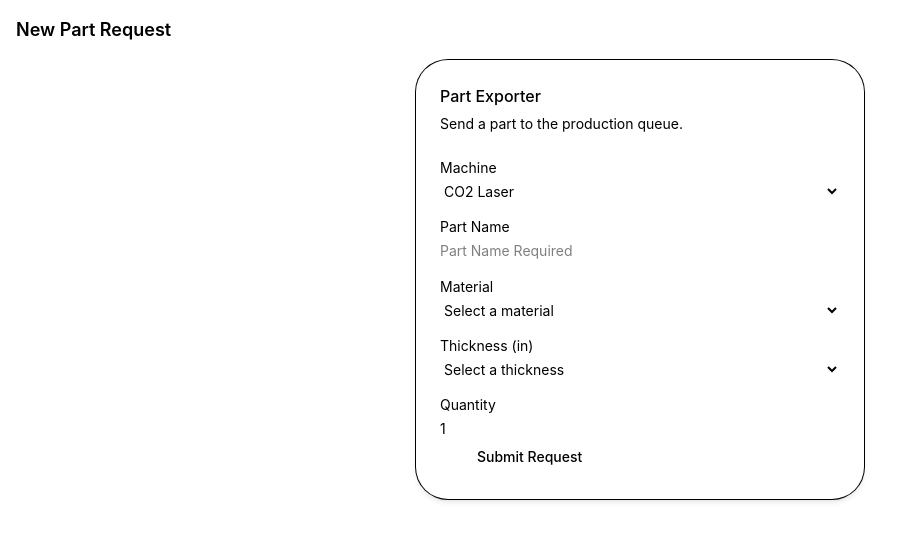
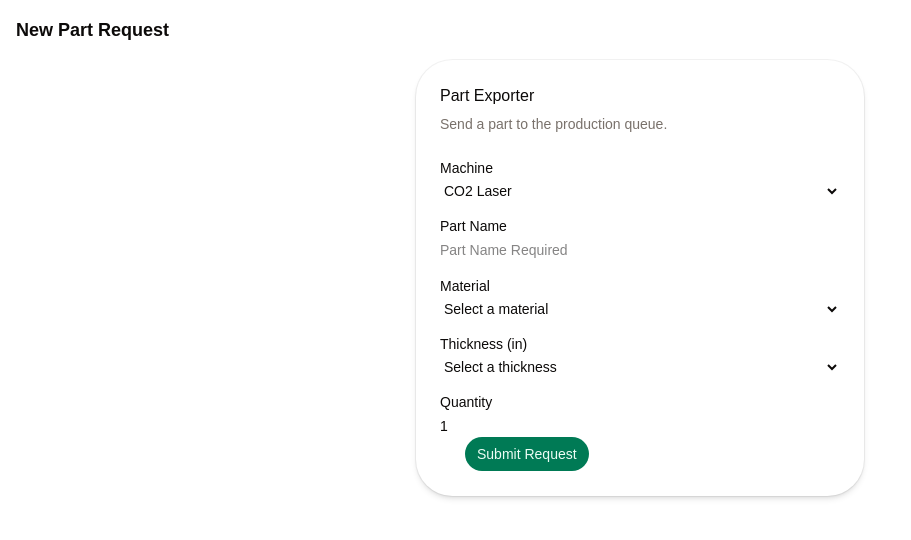
Before and after one commit to jsneer23/frc-pdm, a React (Vite) app in the folder apps/ui/: page /onshape in a window 1280 px wide. Shown: the top 540 px of the page, without its empty margins (0-911 px from the left). Built offline with nearby package versions, Linux system fonts and the light colour scheme.

Commit message:
install preset shadcn styling

```diff
--- a/apps/ui/src/components/ui/card.tsx
+++ b/apps/ui/src/components/ui/card.tsx
@@ -36,7 +36,7 @@ function CardTitle({ className, ...props }: React.ComponentProps<"div">) {
   return (
     <div
       data-slot="card-title"
-      className={cn("text-base font-medium", className)}
+      className={cn("font-heading text-base font-medium", className)}
       {...props}
     />
   )
--- a/apps/ui/src/components/ui/select.tsx
+++ b/apps/ui/src/components/ui/select.tsx
@@ -82,7 +82,7 @@ function SelectContent({
         <SelectPrimitive.Popup
           data-slot="select-content"
           data-align-trigger={alignItemWithTrigger}
-          className={cn("relative isolate z-50 max-h-(--available-height) w-(--anchor-width) min-w-36 origin-(--transform-origin) overflow-x-hidden overflow-y-auto rounded-3xl bg-popover text-popover-foreground shadow-lg ring-1 ring-foreground/5 duration-100 data-[align-trigger=true]:animate-none data-[side=bottom]:slide-in-from-top-2 data-[side=inline-end]:slide-in-from-left-2 data-[side=inline-start]:slide-in-from-right-2 data-[side=left]:slide-in-from-right-2 data-[side=right]:slide-in-from-left-2 data-[side=top]:slide-in-from-bottom-2 dark:ring-foreground/10 data-open:animate-in data-open:fade-in-0 data-open:zoom-in-95 data-closed:animate-out data-closed:fade-out-0 data-closed:zoom-out-95", className )}
+          className={cn("isolate z-50 max-h-(--available-height) w-(--anchor-width) min-w-36 origin-(--transform-origin) overflow-x-hidden overflow-y-auto rounded-3xl text-popover-foreground shadow-lg ring-1 ring-foreground/5 duration-100 data-[align-trigger=true]:animate-none data-[side=bottom]:slide-in-from-top-2 data-[side=inline-end]:slide-in-from-left-2 data-[side=inline-start]:slide-in-from-right-2 data-[side=left]:slide-in-from-right-2 data-[side=right]:slide-in-from-left-2 data-[side=top]:slide-in-from-bottom-2 dark:ring-foreground/10 data-open:animate-in data-open:fade-in-0 data-open:zoom-in-95 data-closed:animate-out data-closed:fade-out-0 data-closed:zoom-out-95 animate-none! relative bg-popover/70 before:pointer-events-none before:absolute before:inset-0 before:-z-1 before:rounded-[inherit] before:backdrop-blur-2xl before:backdrop-saturate-150 **:data-[slot$=-item]:focus:bg-foreground/10 **:data-[slot$=-item]:data-highlighted:bg-foreground/10 **:data-[slot$=-separator]:bg-foreground/5 **:data-[slot$=-trigger]:focus:bg-foreground/10 **:data-[slot$=-trigger]:aria-expanded:bg-foreground/10! **:data-[variant=destructive]:focus:bg-foreground/10! **:data-[variant=destructive]:text-accent-foreground! **:data-[variant=destructive]:**:text-accent-foreground!", className )}
           {...props}
         >
           <SelectScrollUpButton />
--- a/apps/ui/src/styles.css
+++ b/apps/ui/src/styles.css
@@ -1,5 +1,10 @@
 
 @import "tailwindcss";
+@import "tw-animate-css";
+@import "shadcn/tailwind.css";
+@import "@fontsource-variable/inter";
+
+@custom-variant dark (&:is(.dark *));
 
 * {
   box-sizing: border-box;
@@ -14,3 +19,127 @@ body,
 body {
   margin: 0;
 }
+
+@theme inline {
+  --font-heading: var(--font-sans);
+  --font-sans: 'Inter Variable', sans-serif;
+  --color-sidebar-ring: var(--sidebar-ring);
+  --color-sidebar-border: var(--sidebar-border);
+  --color-sidebar-accent-foreground: var(--sidebar-accent-foreground);
+  --color-sidebar-accent: var(--sidebar-accent);
+  --color-sidebar-primary-foreground: var(--sidebar-primary-foreground);
+  --color-sidebar-primary: var(--sidebar-primary);
+  --color-sidebar-foreground: var(--sidebar-foreground);
+  --color-sidebar: var(--sidebar);
+  --color-chart-5: var(--chart-5);
+  --color-chart-4: var(--chart-4);
+  --color-chart-3: var(--chart-3);
+  --color-chart-2: var(--chart-2);
+  --color-chart-1: var(--chart-1);
+  --color-ring: var(--ring);
+  --color-input: var(--input);
+  --color-border: var(--border);
+  --color-destructive: var(--destructive);
+  --color-accent-foreground: var(--accent-foreground);
+  --color-accent: var(--accent);
+  --color-muted-foreground: var(--muted-foreground);
+  --color-muted: var(--muted);
+  --color-secondary-foreground: var(--secondary-foreground);
+  --color-secondary: var(--secondary);
+  --color-primary-foreground: var(--primary-foreground);
+  --color-primary: var(--primary);
+  --color-popover-foreground: var(--popover-foreground);
+  --color-popover: var(--popover);
+  --color-card-foreground: var(--card-foreground);
+  --color-card: var(--card);
+  --color-foreground: var(--foreground);
+  --color-background: var(--background);
+  --radius-sm: calc(var(--radius) * 0.6);
+  --radius-md: calc(var(--radius) * 0.8);
+  --radius-lg: var(--radius);
+  --radius-xl: calc(var(--radius) * 1.4);
+  --radius-2xl: calc(var(--radius) * 1.8);
+  --radius-3xl: calc(var(--radius) * 2.2);
+  --radius-4xl: calc(var(--radius) * 2.6);
+}
+
+:root {
+  --background: oklch(1 0 0);
+  --foreground: oklch(0.147 0.004 49.25);
+  --card: oklch(1 0 0);
+  --card-foreground: oklch(0.147 0.004 49.25);
+  --popover: oklch(1 0 0);
+  --popover-foreground: oklch(0.147 0.004 49.25);
+  --primary: oklch(0.508 0.118 165.612);
+  --primary-foreground: oklch(0.979 0.021 166.113);
+  --secondary: oklch(0.967 0.001 286.375);
+  --secondary-foreground: oklch(0.21 0.006 285.885);
+  --muted: oklch(0.97 0.001 106.424);
+  --muted-foreground: oklch(0.553 0.013 58.071);
+  --accent: oklch(0.97 0.001 106.424);
+  --accent-foreground: oklch(0.216 0.006 56.043);
+  --destructive: oklch(0.577 0.245 27.325);
+  --border: oklch(0.923 0.003 48.717);
+  --input: oklch(0.923 0.003 48.717);
+  --ring: oklch(0.709 0.01 56.259);
+  --chart-1: oklch(0.869 0.005 56.366);
+  --chart-2: oklch(0.553 0.013 58.071);
+  --chart-3: oklch(0.444 0.011 73.639);
+  --chart-4: oklch(0.374 0.01 67.558);
+  --chart-5: oklch(0.268 0.007 34.298);
+  --radius: 0.875rem;
+  --sidebar: oklch(0.985 0.001 106.423);
+  --sidebar-foreground: oklch(0.147 0.004 49.25);
+  --sidebar-primary: oklch(0.596 0.145 163.225);
+  --sidebar-primary-foreground: oklch(0.979 0.021 166.113);
+  --sidebar-accent: oklch(0.97 0.001 106.424);
+  --sidebar-accent-foreground: oklch(0.216 0.006 56.043);
+  --sidebar-border: oklch(0.923 0.003 48.717);
+  --sidebar-ring: oklch(0.709 0.01 56.259);
+}
+
+.dark {
+  --background: oklch(0.147 0.004 49.25);
+  --foreground: oklch(0.985 0.001 106.423);
+  --card: oklch(0.216 0.006 56.043);
+  --card-foreground: oklch(0.985 0.001 106.423);
+  --popover: oklch(0.216 0.006 56.043);
+  --popover-foreground: oklch(0.985 0.001 106.423);
+  --primary: oklch(0.432 0.095 166.913);
+  --primary-foreground: oklch(0.979 0.021 166.113);
+  --secondary: oklch(0.274 0.006 286.033);
+  --secondary-foreground: oklch(0.985 0 0);
+  --muted: oklch(0.268 0.007 34.298);
+  --muted-foreground: oklch(0.709 0.01 56.259);
+  --accent: oklch(0.268 0.007 34.298);
+  --accent-foreground: oklch(0.985 0.001 106.423);
+  --destructive: oklch(0.704 0.191 22.216);
+  --border: oklch(1 0 0 / 10%);
+  --input: oklch(1 0 0 / 15%);
+  --ring: oklch(0.553 0.013 58.071);
+  --chart-1: oklch(0.869 0.005 56.366);
+  --chart-2: oklch(0.553 0.013 58.071);
+  --chart-3: oklch(0.444 0.011 73.639);
+  --chart-4: oklch(0.374 0.01 67.558);
+  --chart-5: oklch(0.268 0.007 34.298);
+  --sidebar: oklch(0.216 0.006 56.043);
+  --sidebar-foreground: oklch(0.985 0.001 106.423);
+  --sidebar-primary: oklch(0.696 0.17 162.48);
+  --sidebar-primary-foreground: oklch(0.262 0.051 172.552);
+  --sidebar-accent: oklch(0.268 0.007 34.298);
+  --sidebar-accent-foreground: oklch(0.985 0.001 106.423);
+  --sidebar-border: oklch(1 0 0 / 10%);
+  --sidebar-ring: oklch(0.553 0.013 58.071);
+}
+
+@layer base {
+  * {
+    @apply border-border outline-ring/50;
+  }
+  body {
+    @apply bg-background text-foreground;
+  }
+  html {
+    @apply font-sans;
+  }
+}
```
Also changed, not shown: apps/ui/components.json.
